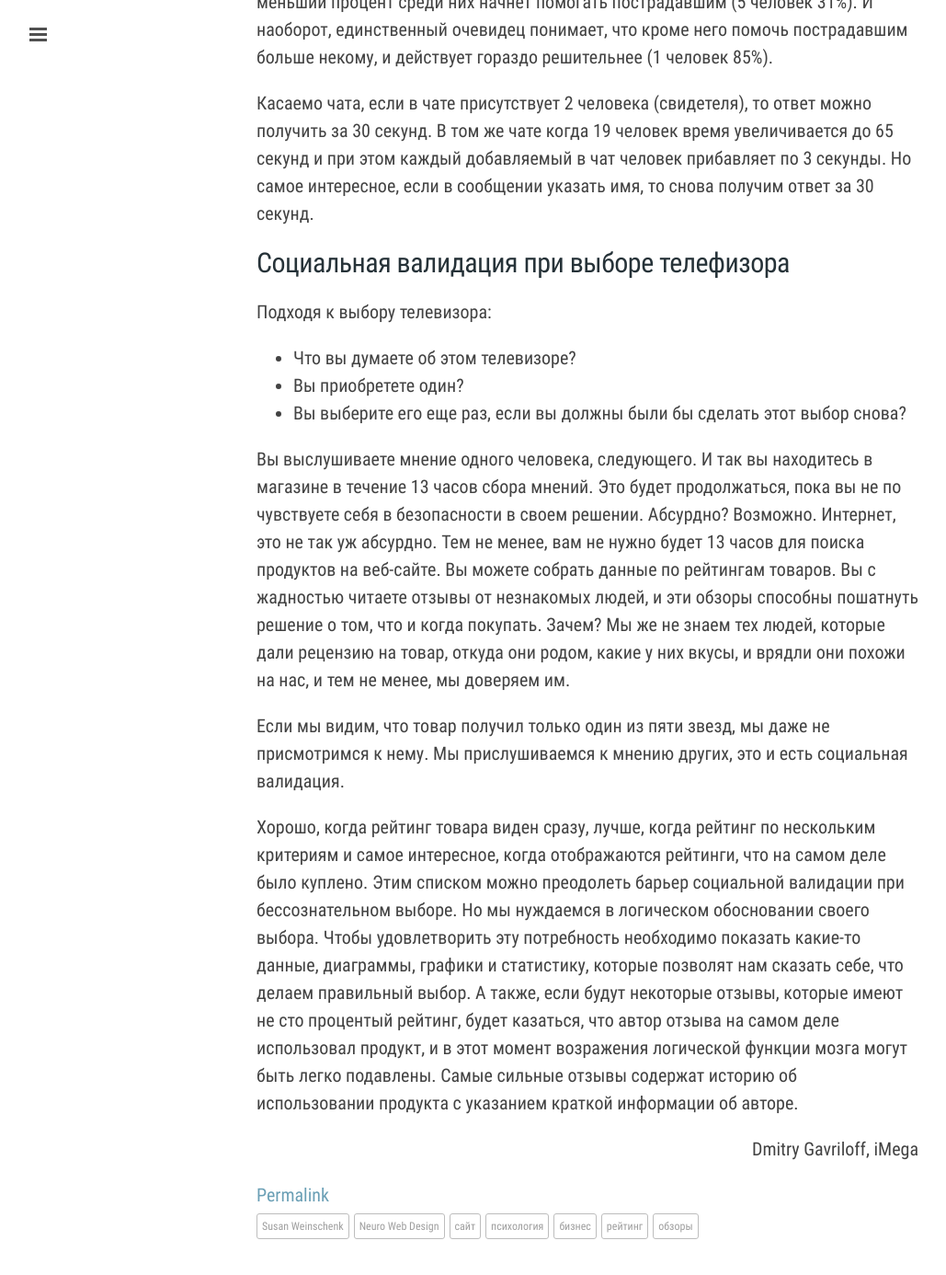
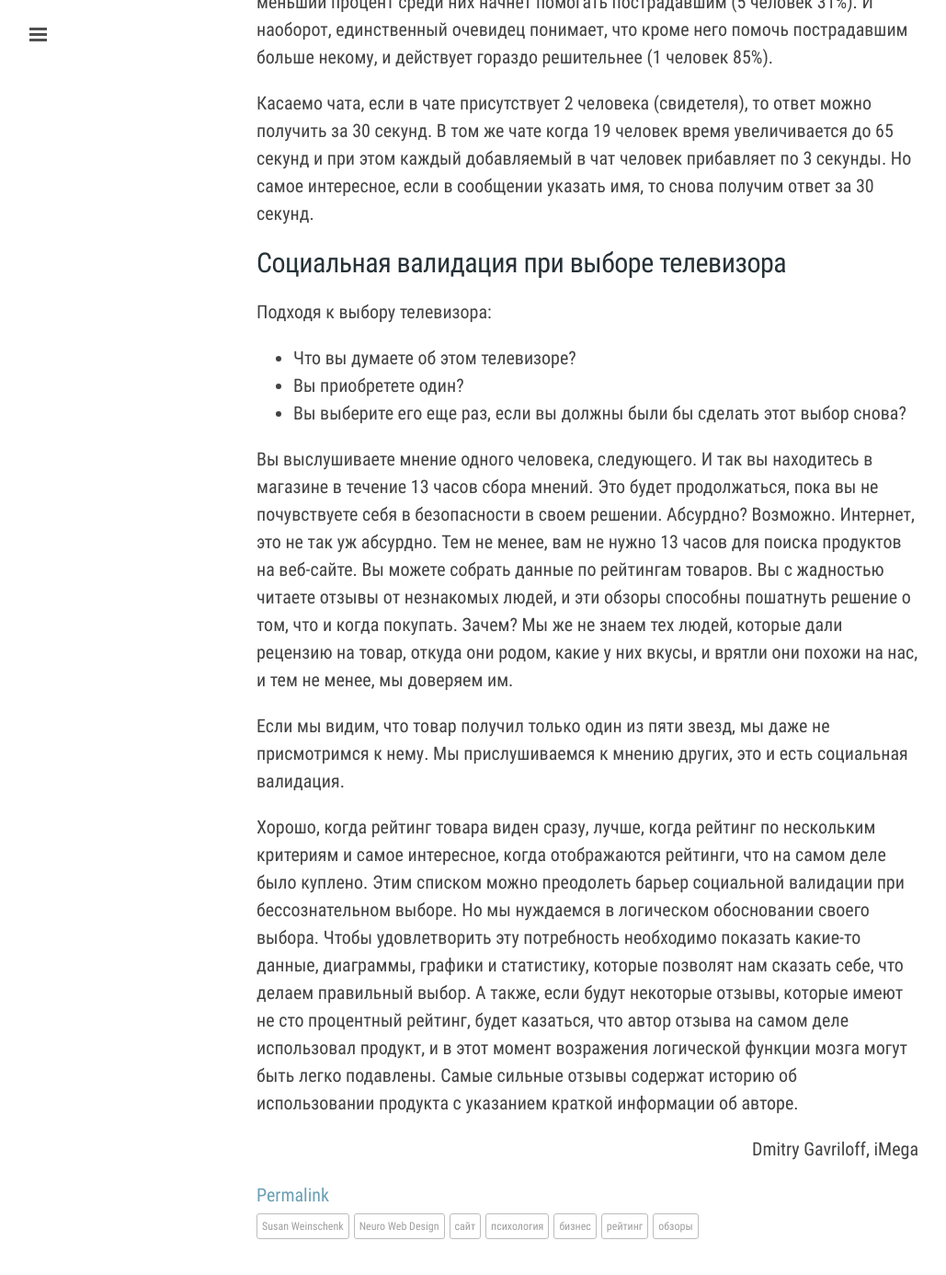
Before and after one commit to iMega/imega.github.io, a Jekyll site: the page built from _posts/2016-12-13-susan-weinschenk-neuro-web-design.md, in a window 1280 px wide and 1400 px high, scrolled down 1043 px. Shown: the top 1386 px of the window at 92% size, without its empty margins (1-1030 px from the left). Built offline with Jekyll 4.4.1, drawn with Linux system fonts in a browser that asks for light colours; comment, search, counter and statistics services are not loaded; some of the changed text lies outside the part shown.

Commit message:
neuro web design

```diff
--- a/_posts/2016-12-13-susan-weinschenk-neuro-web-design.md
+++ b/_posts/2016-12-13-susan-weinschenk-neuro-web-design.md
@@ -40,7 +40,7 @@ tags:
 когда 19 человек время увеличивается до 65 секунд и при этом каждый добавляемый в чат человек прибавляет по 3 секунды.
 Но самое интересное, если в сообщении указать имя, то снова получим ответ за 30 секунд.
 
-## Социальная валидация при выборе телефизора
+## Социальная валидация при выборе телевизора
 Подходя к выбору телевизора:
 
   - Что вы думаете об этом телевизоре?
@@ -48,11 +48,11 @@ tags:
   - Вы выберите его еще раз, если вы должны были бы сделать этот выбор снова?
 
 Вы выслушиваете мнение одного человека, следующего. И так вы находитесь в магазине в течение 13 часов сбора мнений.
-Это будет продолжаться, пока вы не по чувствуете себя в безопасности в своем решении.
-Абсурдно? Возможно. Интернет, это не так уж абсурдно. Тем не менее, вам не нужно будет 13 часов для поиска продуктов
+Это будет продолжаться, пока вы не почувствуете себя в безопасности в своем решении.
+Абсурдно? Возможно. Интернет, это не так уж абсурдно. Тем не менее, вам не нужно 13 часов для поиска продуктов
 на веб-сайте. Вы можете собрать данные по рейтингам товаров. Вы с жадностью читаете отзывы от незнакомых людей,
 и эти обзоры способны пошатнуть решение о том, что и когда покупать. Зачем? Мы же не знаем тех людей,
-которые дали рецензию на товар, откуда они родом, какие у них вкусы, и врядли они похожи на нас, и тем не менее,
+которые дали рецензию на товар, откуда они родом, какие у них вкусы, и врятли они похожи на нас, и тем не менее,
 мы доверяем им.
 
 Если мы видим, что товар получил только один из пяти звезд, мы даже не присмотримся к нему.
@@ -62,7 +62,7 @@ tags:
 отображаются рейтинги, что на самом деле было куплено. Этим списком можно преодолеть барьер социальной валидации при
 бессознательном выборе. Но мы нуждаемся в логическом обосновании своего выбора. Чтобы удовлетворить эту потребность
 необходимо показать какие-то данные, диаграммы, графики и статистику, которые позволят нам сказать себе, что делаем
-правильный выбор. А также, если будут некоторые отзывы, которые имеют не сто процентый рейтинг, будет казаться,
+правильный выбор. А также, если будут некоторые отзывы, которые имеют не сто процентный рейтинг, будет казаться,
 что автор отзыва на самом деле использовал продукт, и в этот момент возражения логической функции мозга могут
 быть легко подавлены. Самые сильные отзывы содержат историю об использовании продукта с указанием краткой информации
 об авторе.
```
Also changed, not shown: other parts of _posts/2016-12-13-susan-weinschenk-neuro-web-design.md (+2 -2 lines).
